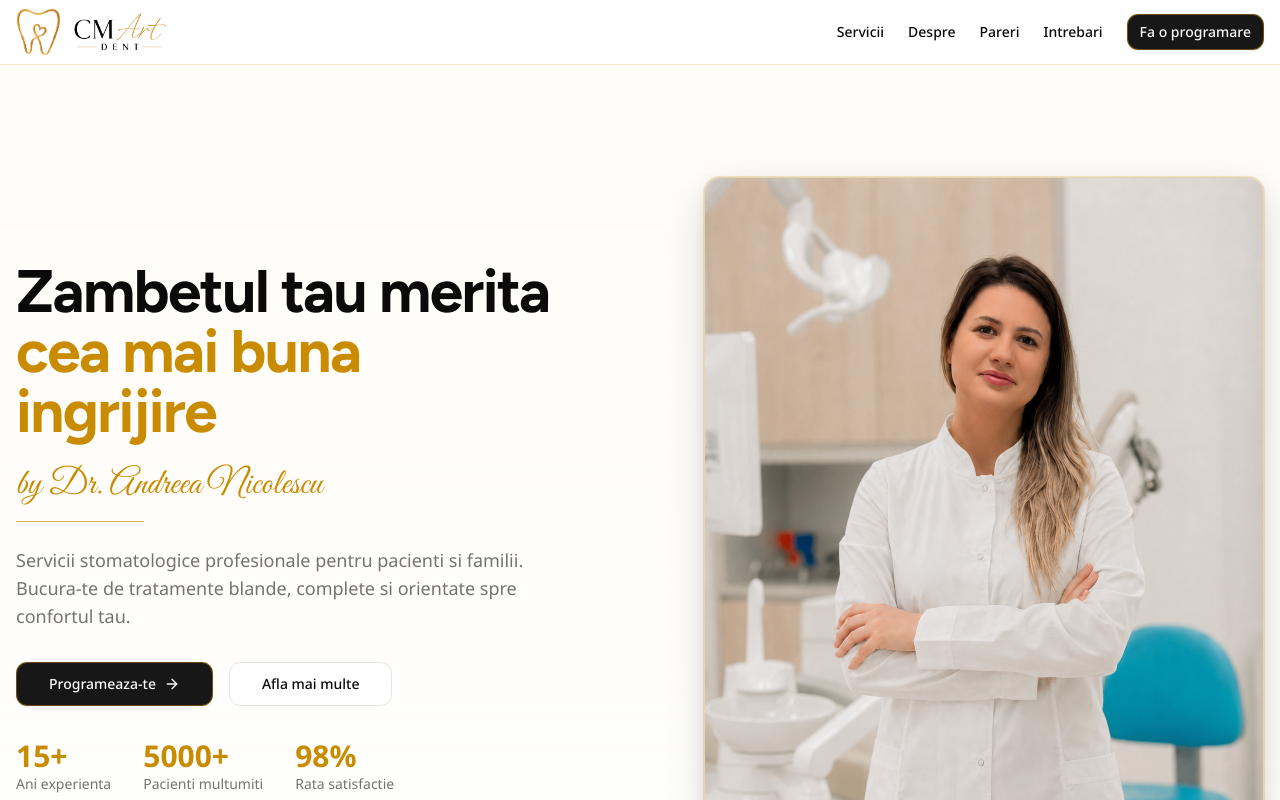
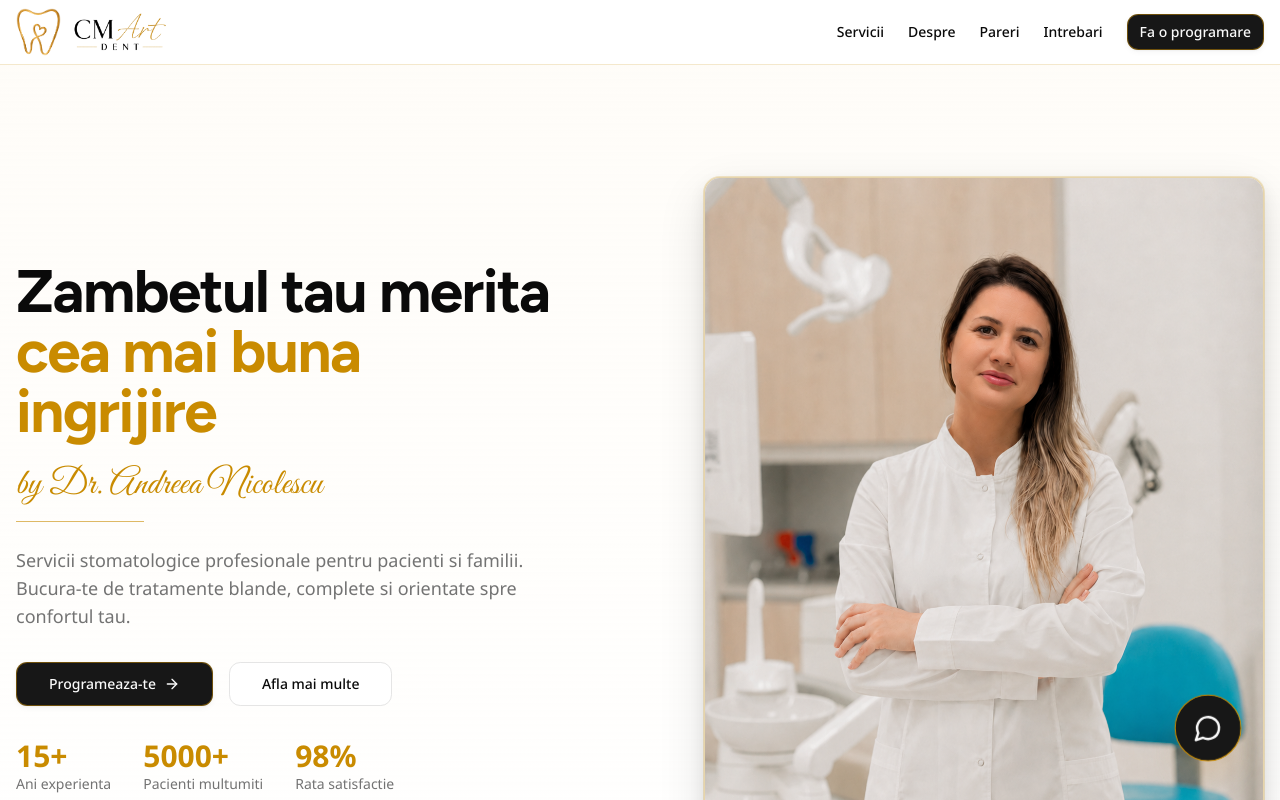
Before and after one commit to Freq95/dr-nasa, a React (Vite) app in the folder magic-ui-demo/smilecare-dental/: page / in a window 1280 px wide. Shown: the top 800 px of the page. Built offline with nearby package versions, Linux system fonts and the light colour scheme.

Commit message:
Add floating contact shortcuts

```diff
--- a/magic-ui-demo/smilecare-dental/src/DentistryWebsite.tsx
+++ b/magic-ui-demo/smilecare-dental/src/DentistryWebsite.tsx
@@ -201,6 +201,7 @@ const AccordionItem = ({
 const DentistryWebsite = () => {
   const [mobileMenuOpen, setMobileMenuOpen] = useState(false);
   const [appointmentModalOpen, setAppointmentModalOpen] = useState(false);
+  const [floatingContactOpen, setFloatingContactOpen] = useState(false);
   const [expandedFaq, setExpandedFaq] = useState<number | null>(0);
   const dentistPhone = "+40767161774";
   const displayPhone = "+40 767 161 774";
@@ -216,6 +217,7 @@ const DentistryWebsite = () => {
   const callDentist = () => {
     window.location.href = `tel:${dentistPhone}`;
     setAppointmentModalOpen(false);
+    setFloatingContactOpen(false);
   };
 
   const openWhatsApp = () => {
@@ -225,6 +227,7 @@ const DentistryWebsite = () => {
       "noopener,noreferrer"
     );
     setAppointmentModalOpen(false);
+    setFloatingContactOpen(false);
   };
 
   const testimonials = [
@@ -807,6 +810,71 @@ const DentistryWebsite = () => {
         </div>
       </footer>
 
+      <div className="fixed bottom-8 right-7 z-40 flex flex-col items-end gap-3 sm:bottom-10 sm:right-10">
+        <AnimatePresence>
+          {floatingContactOpen && (
+            <motion.div
+              className="flex flex-col items-end gap-3"
+              initial={{ opacity: 0, y: 12, scale: 0.96 }}
+              animate={{ opacity: 1, y: 0, scale: 1 }}
+              exit={{ opacity: 0, y: 12, scale: 0.96 }}
+              transition={{ duration: 0.18 }}
+            >
+              <button
+                type="button"
+                onClick={callDentist}
+                title={`Suna la ${displayPhone}`}
+                aria-label={`Suna la ${displayPhone}`}
+                className="flex h-14 w-14 items-center justify-center rounded-full border border-gold/50 bg-background text-gold shadow-lg transition hover:-translate-y-0.5 hover:border-gold hover:bg-gold-soft focus-visible:outline-none focus-visible:ring-2 focus-visible:ring-gold focus-visible:ring-offset-2"
+              >
+                <Phone className="h-6 w-6" />
+              </button>
+              <button
+                type="button"
+                onClick={openWhatsApp}
+                title="Trimite mesaj pe WhatsApp"
+                aria-label="Trimite mesaj pe WhatsApp"
+                className="flex h-14 w-14 items-center justify-center rounded-full border border-gold/50 bg-background text-gold shadow-lg transition hover:-translate-y-0.5 hover:border-gold hover:bg-gold-soft focus-visible:outline-none focus-visible:ring-2 focus-visible:ring-gold focus-visible:ring-offset-2"
+              >
+                <MessageCircle className="h-6 w-6" />
+              </button>
+            </motion.div>
+          )}
+        </AnimatePresence>
+
+        <motion.button
+          type="button"
+          onClick={() => setFloatingContactOpen((open) => !open)}
+          aria-expanded={floatingContactOpen}
+          aria-label={floatingContactOpen ? "Inchide optiunile de contact" : "Deschide optiunile de contact"}
+          title={floatingContactOpen ? "Inchide" : "Contact rapid"}
+          className="flex h-16 w-16 items-center justify-center rounded-full border border-gold bg-primary text-primary-foreground shadow-xl shadow-gold/20 transition hover:-translate-y-0.5 hover:bg-primary/90 focus-visible:outline-none focus-visible:ring-2 focus-visible:ring-gold focus-visible:ring-offset-2"
+          animate={
+            floatingContactOpen
+              ? { scale: 1, boxShadow: "0 20px 25px -5px rgb(203 153 80 / 0.2), 0 8px 10px -6px rgb(203 153 80 / 0.2)" }
+              : {
+                  scale: [1, 1.06, 1],
+                  boxShadow: [
+                    "0 18px 24px -8px rgb(203 153 80 / 0.2)",
+                    "0 22px 34px -8px rgb(203 153 80 / 0.38)",
+                    "0 18px 24px -8px rgb(203 153 80 / 0.2)",
+                  ],
+                }
+          }
+          transition={
+            floatingContactOpen
+              ? { duration: 0.18 }
+              : { duration: 2.6, repeat: Infinity, ease: "easeInOut" }
+          }
+        >
+          {floatingContactOpen ? (
+            <XIcon className="h-7 w-7" />
+          ) : (
+            <MessageCircle className="h-7 w-7" />
+          )}
+        </motion.button>
+      </div>
+
       <AnimatePresence>
         {appointmentModalOpen && (
           <motion.div
```
